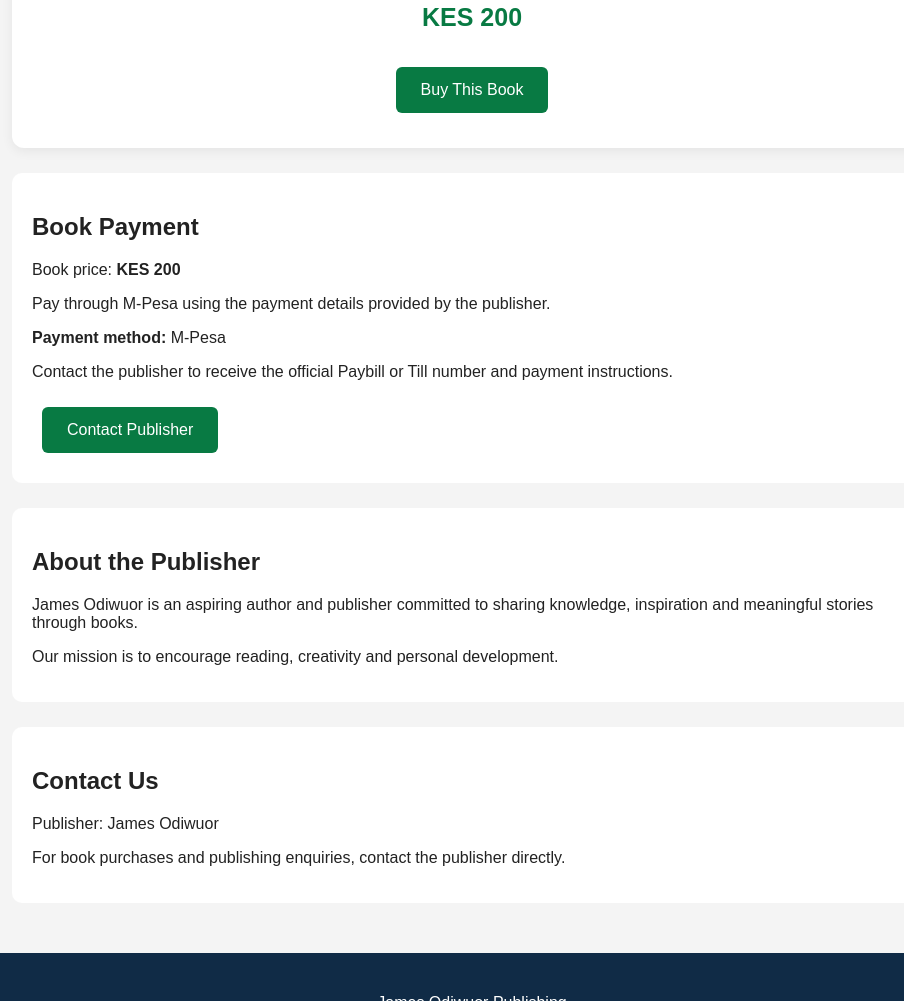
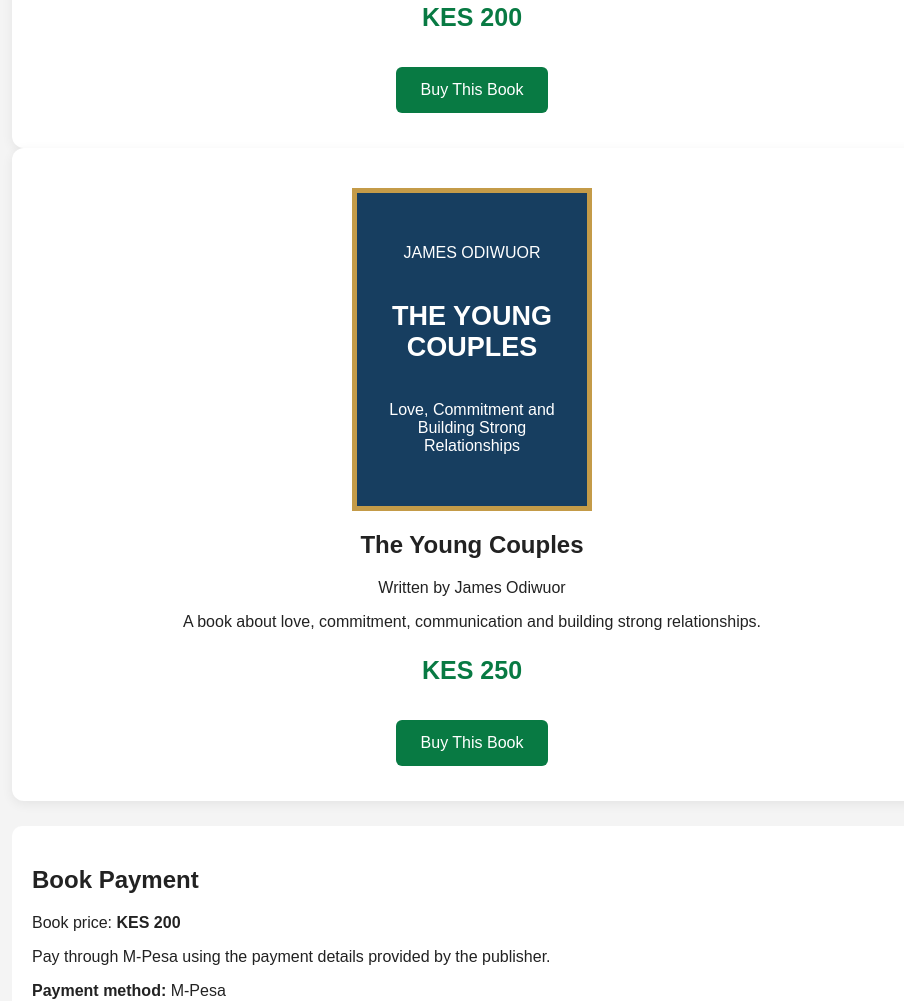
Before and after one commit to jamesodiwuor538-byte/James-odiwuor-publisher, a plain HTML site: page index.html in a window 1280 px wide. Shown: the part 1043-2044 px from the top of the page, without its empty margins (168-1072 px from the left). Drawn offline with Linux system fonts and the light colour scheme.

Commit message:
Update index.html

```diff
--- a/index.html
+++ b/index.html
@@ -160,8 +160,33 @@ Buy This Book
 </button>
 
 </div>
+
+<div class="book">
+
+    <div class="cover">
+        <p>JAMES ODIWUOR</p>
+        <h2>THE YOUNG COUPLES</h2>
+        <p>Love, Commitment and Building Strong Relationships</p>
+    </div>
+
+    <h2>The Young Couples</h2>
+
+    <p>Written by James Odiwuor</p>
+
+    <p>
+        A book about love, commitment,
+        communication and building strong relationships.
+    </p>
+
+    <p class="price">KES 250</p>
+
+    <button onclick="document.getElementById('payment').scrollIntoView()">
+        Buy This Book
+    </button>
+
+</div>
+
 </section>
-
 <section id="payment" class="info">
 <h2>Book Payment</h2>
 <p>Book price: <strong>KES 200</strong></p>
```
